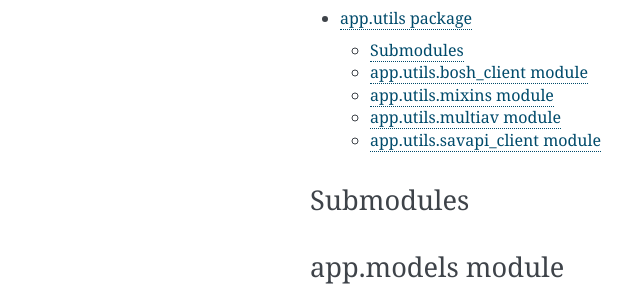
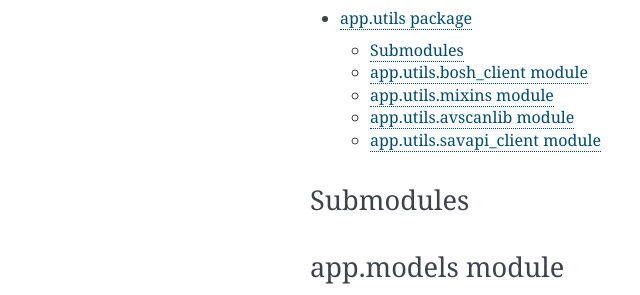
Before and after one commit to certat/do-portal, a Sphinx documentation site: the page built from docs/app.rst, in a window 1280 px wide. Shown: the part 511-806 px from the top of the page, without its empty margins (110-750 px from the left). Built offline with Sphinx 7.4.7, drawn with Linux system fonts in a browser that asks for light colours; pages that are not in the unit, such as notebooks, are missing from menus; grey boxes are pictures that could not be loaded.

Commit message:
Fix app.utils.avscanlib docs

```diff
--- a/docs/app.utils.rst
+++ b/docs/app.utils.rst
@@ -25,10 +25,10 @@ app.utils.mixins module
     :undoc-members:
     :show-inheritance:
 
-app.utils.multiav module
+app.utils.avscanlib module
 ------------------------
 
-.. automodule:: app.utils.multiav
+.. automodule:: app.utils.avscanlib
     :members:
     :undoc-members:
     :show-inheritance:
```
